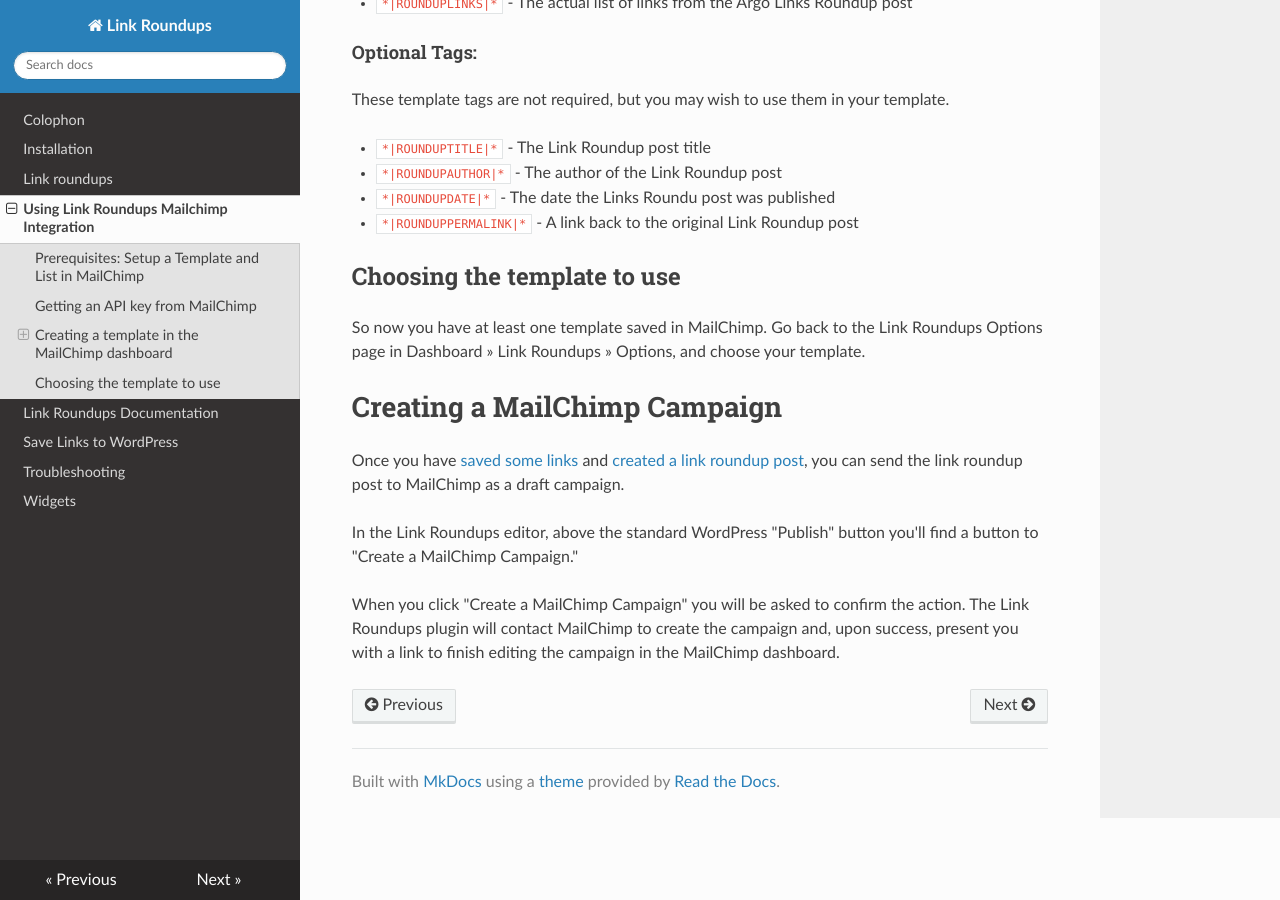
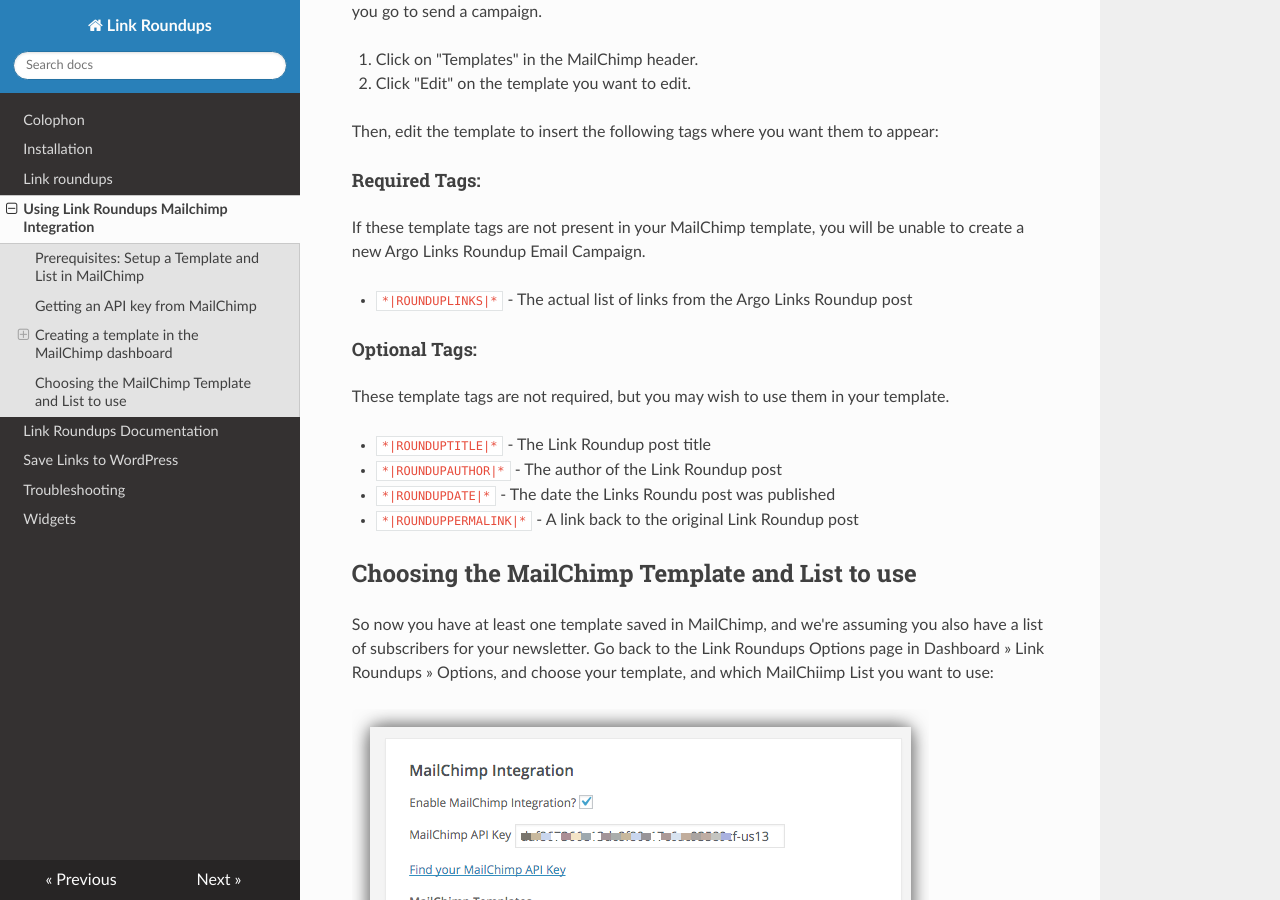
Before and after one commit to INN/link-roundups, an MkDocs documentation site: the page built from docs/mailchimp.md, in a window 1280 px wide and 900 px high, scrolled down 1563 px. Built offline with MkDocs 1.6.1, drawn with Linux system fonts in a browser that asks for light colours; nearby versions of some CDN libraries.

Commit message:
update mailchimp page

```diff
--- a/docs/mailchimp.md
+++ b/docs/mailchimp.md
@@ -19,6 +19,8 @@ In order to use the MailChimp features of Link Roundups, you'll need to sign up
 7. On your website, go to Dashboard > Link Roundups > Options.
 8. Paste the MailChimp API Key into the appropriate field, then check "Enable MailChimp API Integration".
 9. Press "Save Changes".
+
+![Link Roundups MailChimp API settings](./img/link-roundups-mailchimp-integration.png)
 
 Next: Creating a template in Mailchimp that your post will use.
 
@@ -60,9 +62,11 @@ These template tags are not required, but you may wish to use them in your templ
 - `*|ROUNDUPDATE|*` - The date the Links Roundu post was published
 - `*|ROUNDUPPERMALINK|*` - A link back to the original Link Roundup post
 
-## Choosing the template to use
+## Choosing the MailChimp Template and List to use
 
-So now you have at least one template saved in MailChimp. Go back to the Link Roundups Options page in Dashboard &raquo; Link Roundups &raquo; Options, and choose your template.
+So now you have at least one template saved in MailChimp, and we're assuming you also have a list of subscribers for your newsletter. Go back to the Link Roundups Options page in Dashboard &raquo; Link Roundups &raquo; Options, and choose your template, and which MailChiimp List you want to use:
+
+![Link Roundups MailChimp API settings](./img/link-roundups-options-mailchimp-2.png)
 
 # Creating a MailChimp Campaign
 
```
Also changed, not shown: docs/img/link-roundups-mailchimp-integration.png (added), docs/img/link-roundups-options-mailchimp-2.png (added).
